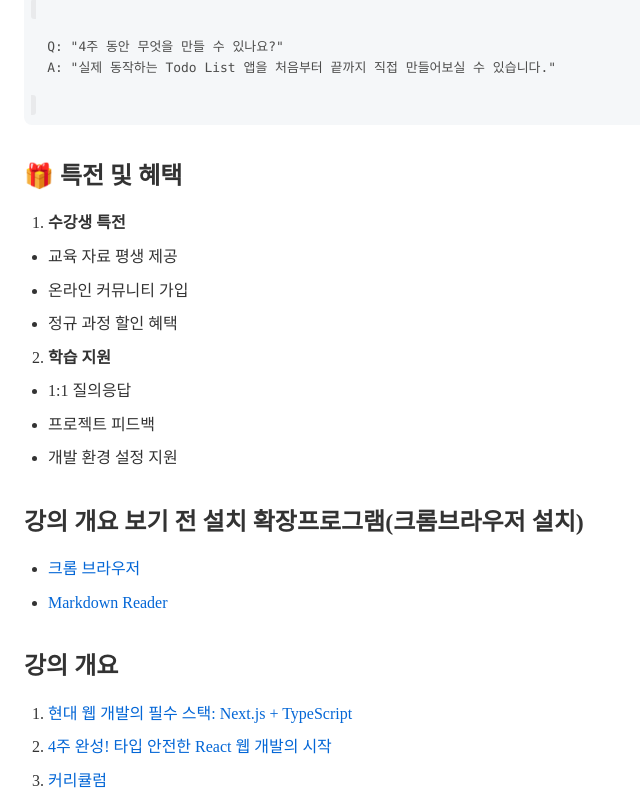
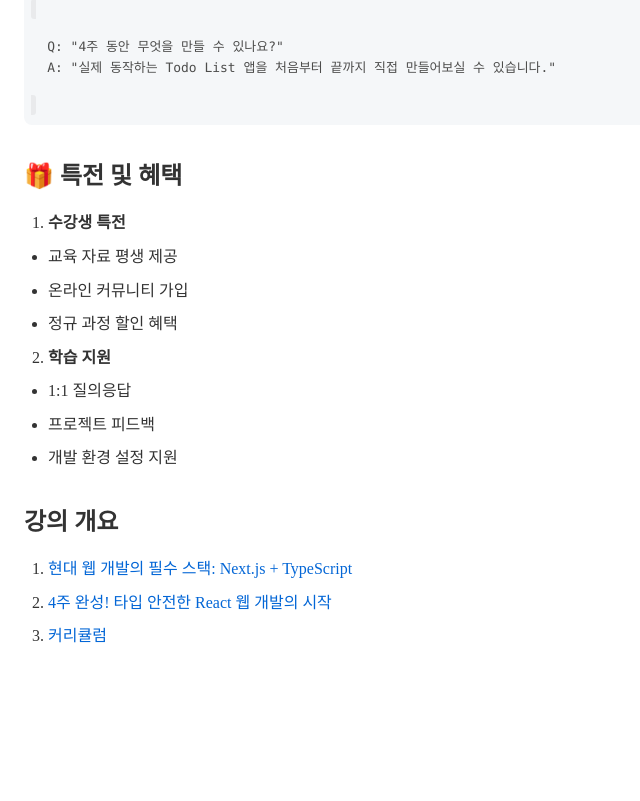
Before and after one commit to SangWon7242/programming-curriculum, a plain HTML site: page special-lectures/react-typescript/react-typescript-consultation-guide.html in a window 1280 px wide. Shown: the part 4312-5113 px from the top of the page, without its empty margins (0-640 px from the left). After the commit the page ends 4969 px from the top, so only its background shows below. Drawn offline with Linux system fonts and the light colour scheme; a script that the page names is missing; a web font is replaced by a local one.

Commit message:
내용 수정

```diff
--- a/special-lectures/react-typescript/react-typescript-consultation-guide.html
+++ b/special-lectures/react-typescript/react-typescript-consultation-guide.html
@@ -687,22 +687,7 @@ A: &quot;실제 동작하는 Todo List 앱을 처음부터 끝까지 직접 만
       <li>프로젝트 피드백</li>
       <li>개발 환경 설정 지원</li>
     </ul>
-    <h3
-      id="%EA%B0%95%EC%9D%98-%EA%B0%9C%EC%9A%94-%EB%B3%B4%EA%B8%B0-%EC%A0%84-%EC%84%A4%EC%B9%98-%ED%99%95%EC%9E%A5%ED%94%84%EB%A1%9C%EA%B7%B8%EB%9E%A8%ED%81%AC%EB%A1%AC%EB%B8%8C%EB%9D%BC%EC%9A%B0%EC%A0%80-%EC%84%A4%EC%B9%98"
-    >
-      강의 개요 보기 전 설치 확장프로그램(크롬브라우저 설치)
-    </h3>
-    <ul>
-      <li>
-        <a href="https://www.google.com/intl/ko_kr/chrome/">크롬 브라우저</a>
-      </li>
-      <li>
-        <a
-          href="https://chromewebstore.google.com/detail/markdown-reader/medapdbncneneejhbgcjceippjlfkmkg?hl=ko&amp;authuser=0"
-          >Markdown Reader</a
-        >
-      </li>
-    </ul>
+
     <h3 id="%EA%B0%95%EC%9D%98-%EA%B0%9C%EC%9A%94">강의 개요</h3>
     <ol>
       <li>
```
Also changed, not shown: 1 other file.
